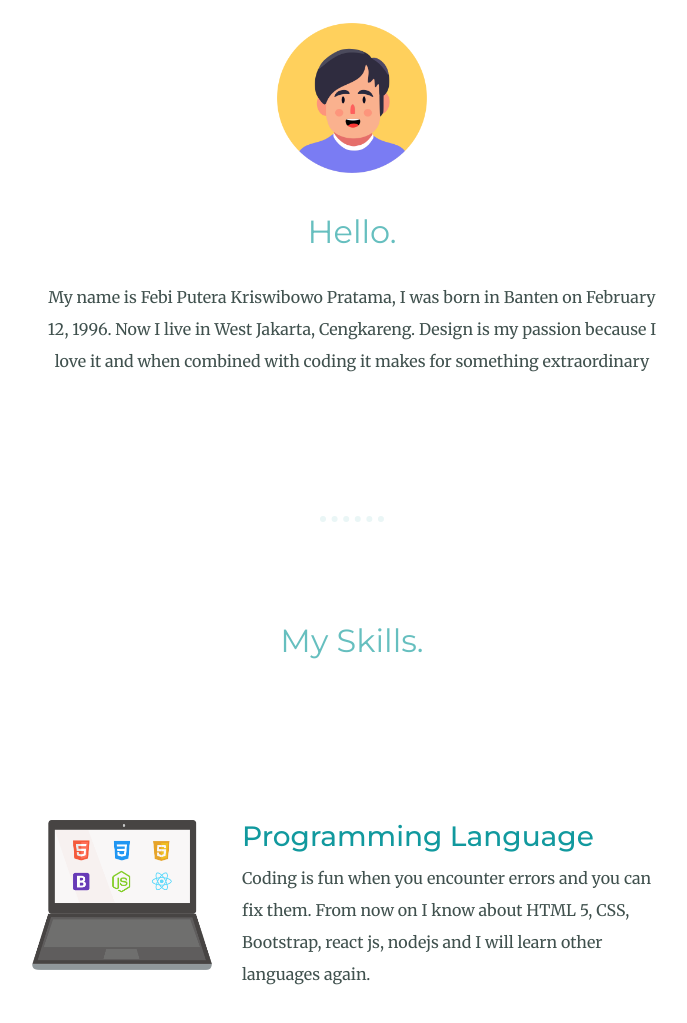
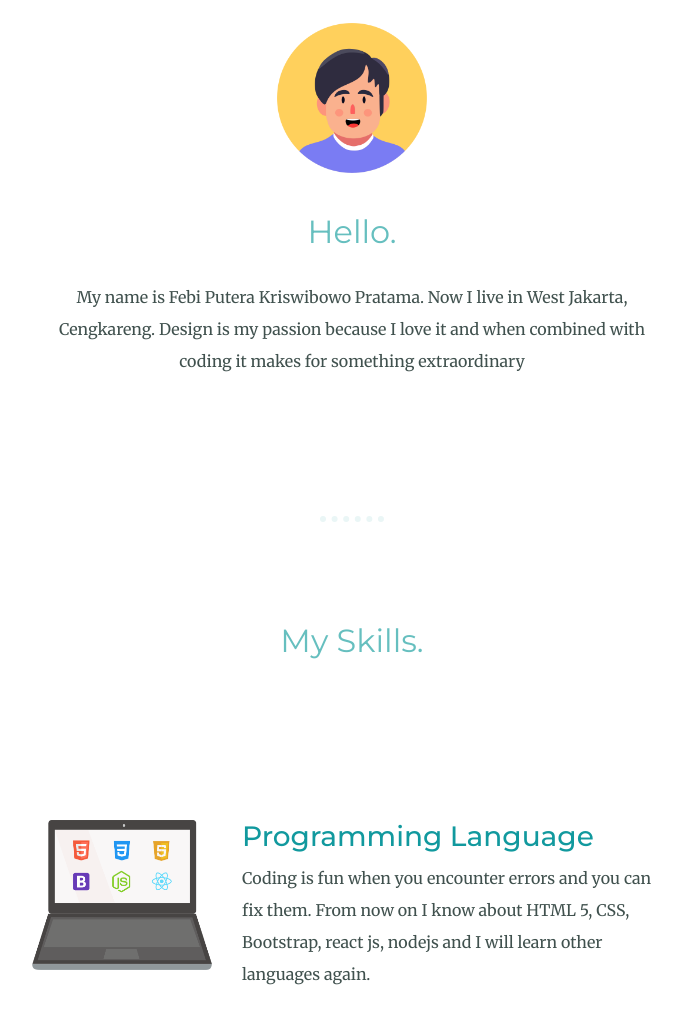
Before and after one commit to febiputera/febiportofolio, a plain HTML site: page index.html in a window 1280 px wide. Shown: the part 648-1671 px from the top of the page, without its empty margins (288-975 px from the left). Drawn offline with nearby package versions, Linux system fonts and the light colour scheme.

Commit message:
Add files via upload

```diff
--- a/index.html
+++ b/index.html
@@ -74,7 +74,7 @@
     <div class="profile">
       <img class="gambar-profile" src="images/1.png" alt="personal-images">
       <h2 class="intro-myself">Hello.</h2>
-      <p class="intro-myself">My name is Febi Putera Kriswibowo Pratama, I was born in Banten on February 12, 1996. Now I live in West Jakarta, Cengkareng. Design is my passion because I love it and when combined with coding it makes for something extraordinary</p>
+      <p class="intro-myself">My name is Febi Putera Kriswibowo Pratama. Now I live in West Jakarta, Cengkareng. Design is my passion because I love it and when combined with coding it makes for something extraordinary</p>
 
     </div>
 
```
